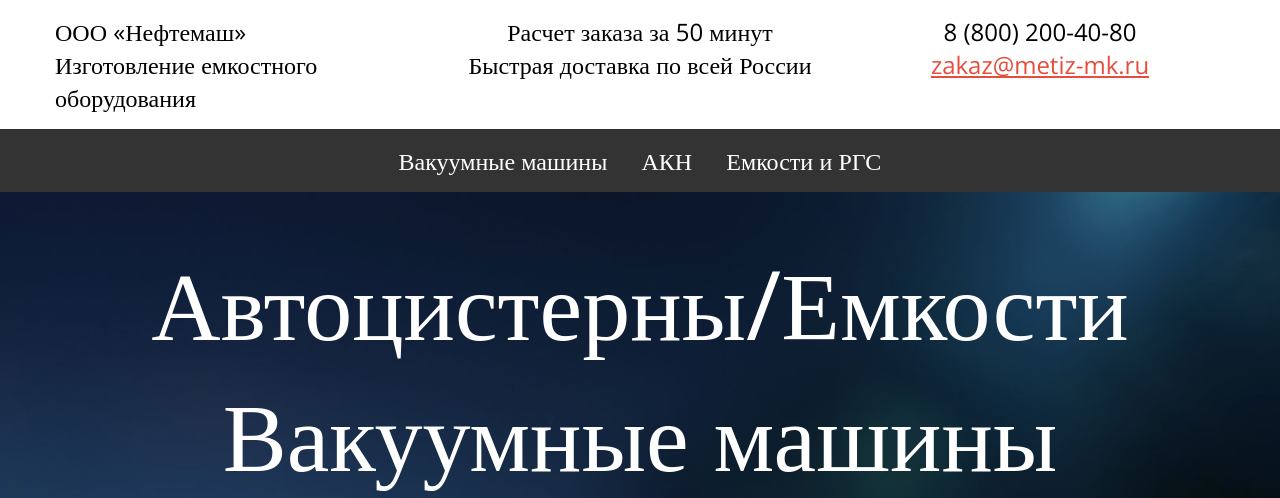
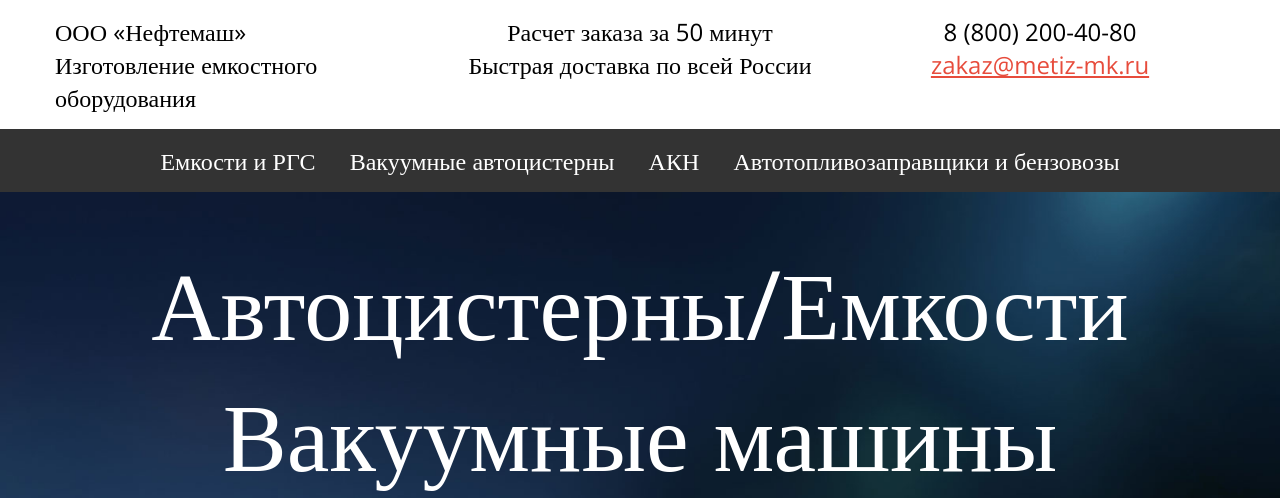
Before and after one commit to Wasth/landing1, a PHP site: page / in a window 1280 px wide. Shown: the top 498 px of the page. Run offline with PHP 8.4, Linux system fonts and the light colour scheme.

Commit message:
Changed items in menu and fixed bg in catalogs

```diff
--- a/css/style.css
+++ b/css/style.css
@@ -115,7 +115,7 @@ header #menu .item:hover {
 /*OUR PRODUCTION BLOCK*/
 #ourProductionWrapper {
     margin-top: 30px;
-    background: gray;
+    background: #f1f1f1;
 }
 #ourProductionWrapper h1 {
     text-align: center;
--- a/index.html
+++ b/index.html
@@ -31,9 +31,10 @@
                 <!--<a href="#">-->
                     <!--<div class="item"> <i class="fa fa-arrow-left"></i> </div>-->
                 <!--</a>-->
-                <a href="#"><div class="item">Вакуумные машины</div></a>
+                <a href="#"><div class="item">Емкости и РГС</div></a>
+                <a href="#"><div class="item">Вакуумные автоцистерны</div></a>
                 <a href="#"><div class="item">АКН</div></a>
-                <a href="#"><div class="item">Емкости и РГС</div></a>
+                <a href="#"><div class="item">Автотопливозаправщики и бензовозы</div></a>
             </div>
         </div>
     </header>
```
